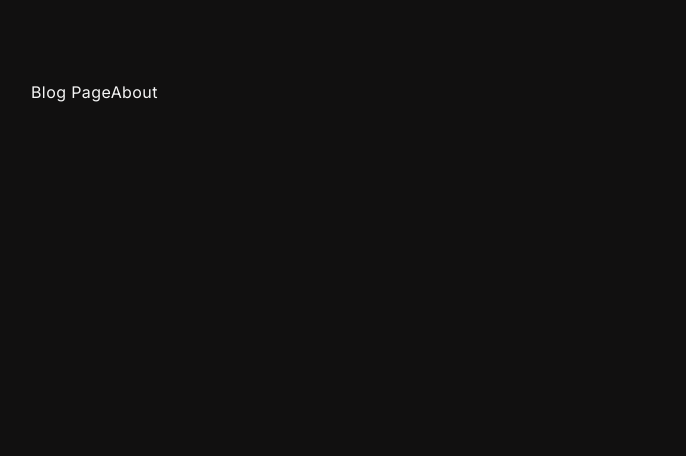
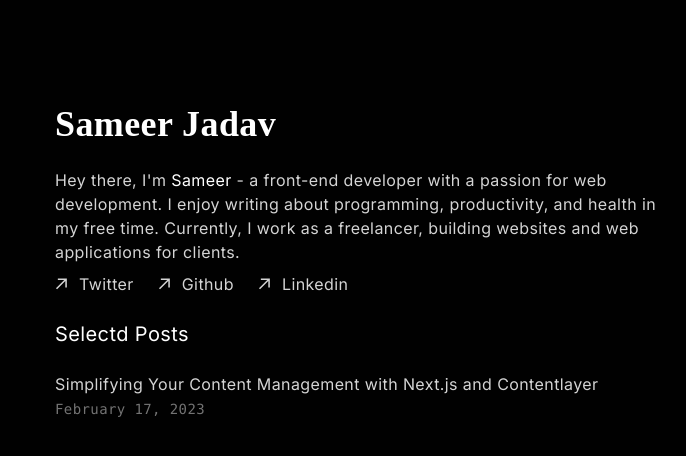
Before and after one commit to SameerJadav/sameer-jadav, a Next.js app: page / in a window 1280 px wide. Shown: the top 456 px of the page, without its empty margins (273-959 px from the left). Built offline with nearby package versions, Linux system fonts and the light colour scheme; a web font is replaced by a local one.

Commit message:
Content for Homepage

```diff
--- a/app/blog/[slug]/page.tsx
+++ b/app/blog/[slug]/page.tsx
@@ -45,7 +45,7 @@ export default async function Blog({ params }) {
         </div>
       </header>
       <section
-        className="prose prose-invert prose-p:text-neutral-100"
+        className="prose prose-invert prose-p:text-neutral-300"
         dangerouslySetInnerHTML={{ __html: post.body.html }}
       />
     </article>
--- a/app/layout.tsx
+++ b/app/layout.tsx
@@ -31,7 +31,7 @@ export default function RootLayout({
   children: React.ReactNode;
 }) {
   return (
-    <html lang="en" className="bg-[#111010] text-neutral-100">
+    <html lang="en" className="bg-[#010101] text-neutral-300">
       <body className="antialiased max-w-2xl mx-auto mt-8 md:mt-20  tracking-wide">
         {children}
       </body>
--- a/app/page.tsx
+++ b/app/page.tsx
@@ -1,3 +1,4 @@
+import { ArrowIcon } from 'components/icons';
 import Link from 'next/link';
 
 export const metadata = {
@@ -16,9 +17,60 @@ export const metadata = {
 
 export default function Home() {
   return (
-    <main>
-      <Link href="/blog">Blog Page</Link>
-      <Link href="/about">About</Link>
+    <main className="p-6">
+      <h1 className="mb-6 text-2xl md:text-4xl font-semibold">Sameer Jadav</h1>
+      <h2 className="mb-2">
+        Hey there, I'm <span className="font-medium text-white">Sameer</span> -
+        a front-end developer with a passion for web development. I enjoy
+        writing about programming, productivity, and health in my free time.
+        Currently, I work as a freelancer, building websites and web
+        applications for clients.
+      </h2>
+      <div className="flex gap-4 md:gap-6 items-center mb-6">
+        <a
+          className="flex gap-1 hover:text-white items-center"
+          href="https://twitter.com/SameerJadav_"
+          target="_blank"
+          rel="noopener noreferrer"
+        >
+          <ArrowIcon />
+          <p>Twitter</p>
+        </a>
+        <a
+          className="flex gap-1 hover:text-white items-center"
+          href="https://github.com/SameerJadav"
+          target="_blank"
+          rel="noopener noreferrer"
+        >
+          <ArrowIcon />
+          <p>Github</p>
+        </a>
+        <a
+          className="flex gap-1 hover:text-white items-center"
+          href="https://www.linkedin.com/in/sameer-jadav"
+          target="_blank"
+          rel="noopener noreferrer"
+        >
+          <ArrowIcon />
+          <p>Linkedin</p>
+        </a>
+      </div>
+      <div>
+        <p className="text-xl text-white mb-6">Selectd Posts</p>
+        <div>
+          <Link
+            className="hover:text-white"
+            href="/blog/blog-website-with-nextjs-and-contentlayer"
+          >
+            <p>
+              Simplifying Your Content Management with Next.js and Contentlayer
+            </p>
+            <time className="font-mono text-neutral-500 shrink-0 mb-4 md:mb-6 text-sm">
+              February 17, 2023
+            </time>
+          </Link>
+        </div>
+      </div>
     </main>
   );
 }
```
